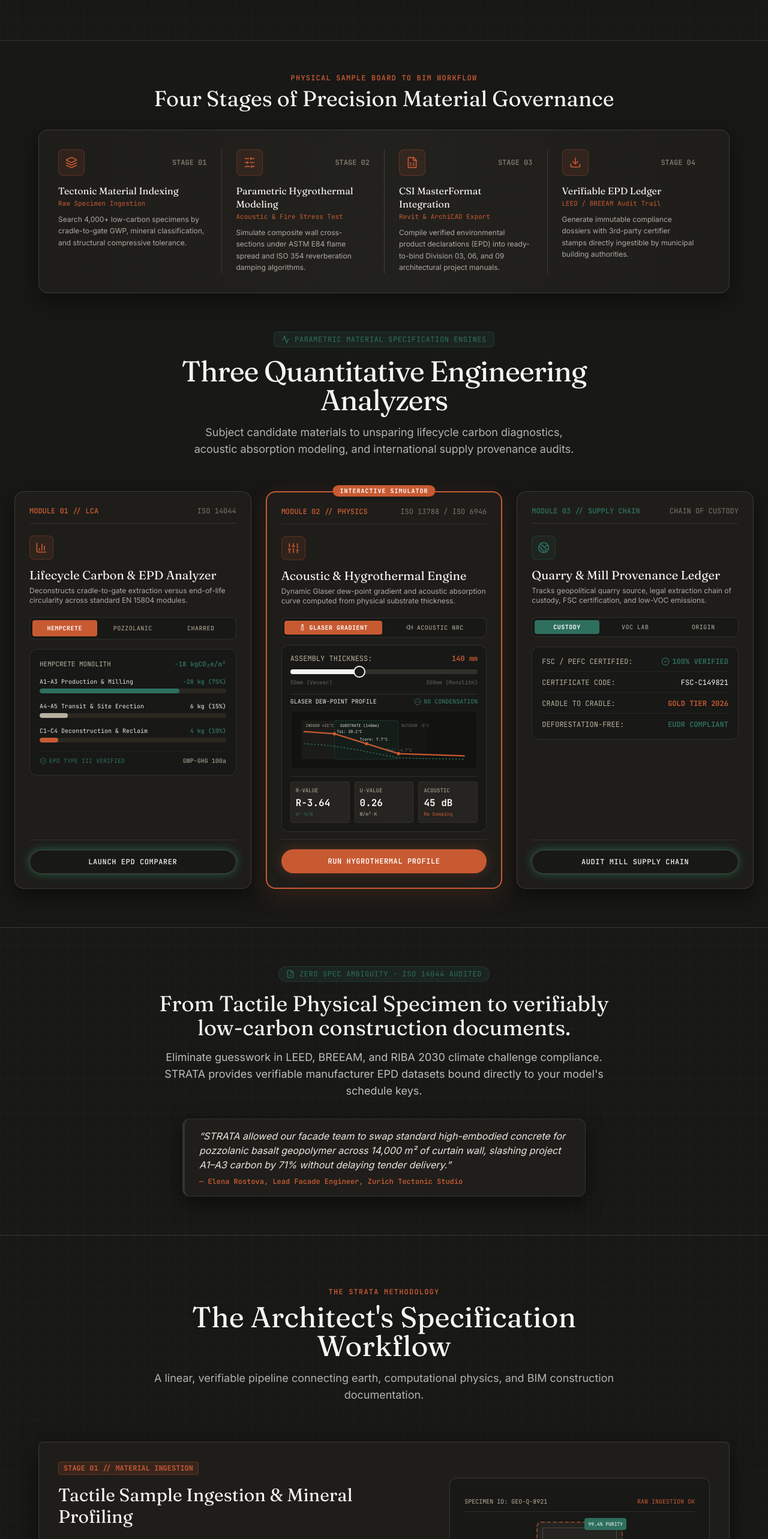
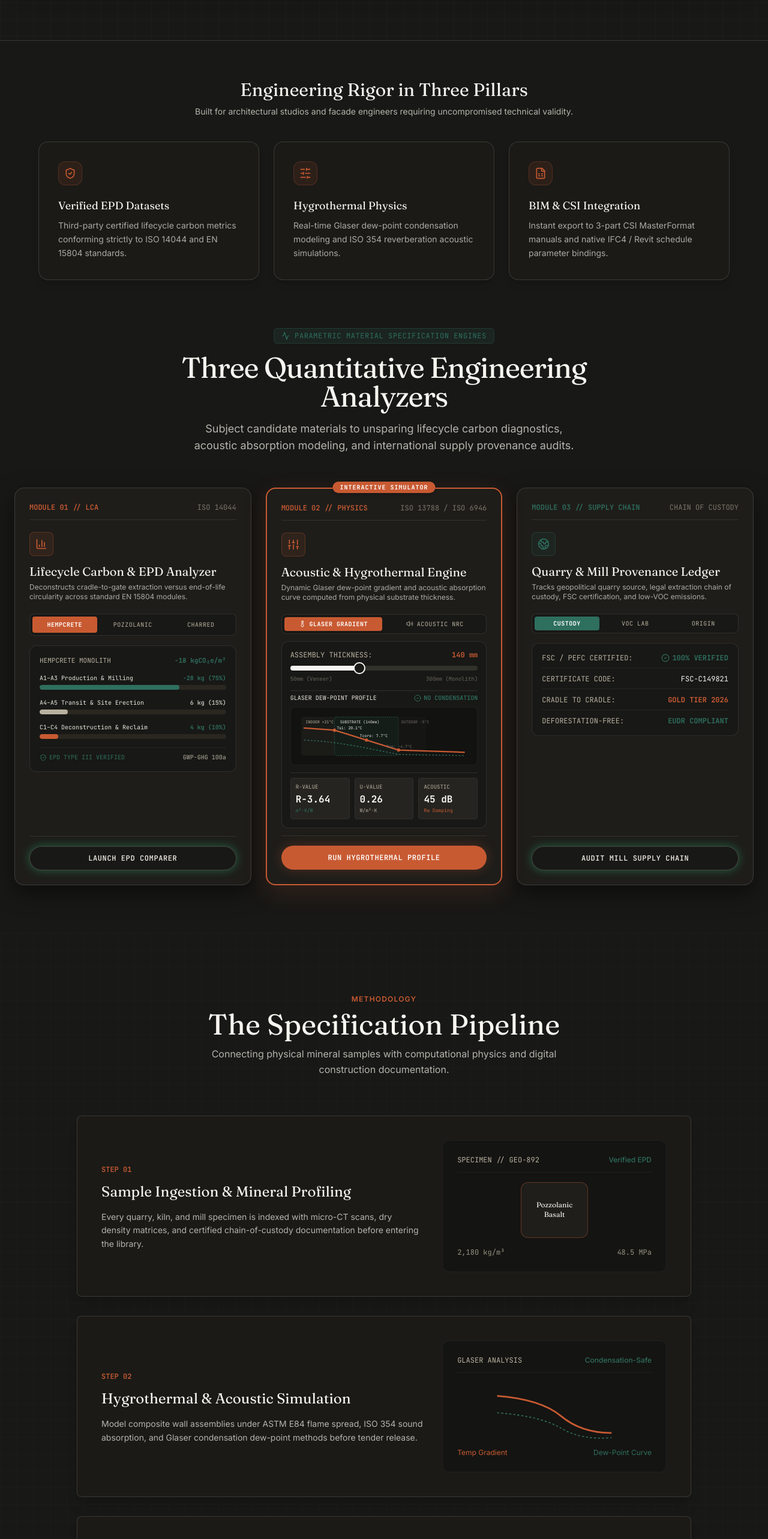
Before and after one commit to Annyxtopheles/archivest, a React (Vite) app: page / in a window 1280 px wide. Shown: the part 1620-4186 px from the top of the page at 60% size. Built offline with nearby package versions, Linux system fonts and the light colour scheme.

Commit message:
refactor: streamline workflow sections and remove redundant banner

```diff
--- a/src/components/HowItWorks.tsx
+++ b/src/components/HowItWorks.tsx
@@ -18,180 +18,126 @@ import { useCheckout } from "@/hooks/use-checkout";
 interface WorkflowStep {
   step: string;
   title: string;
-  subtitle: string;
   description: string;
-  badge: string;
   cadSvg: React.ReactNode;
-  specs: { label: string; value: string }[];
 }
 
 const WORKFLOW_STEPS: WorkflowStep[] = [
   {
     step: "01",
-    title: "Tactile Sample Ingestion & Mineral Profiling",
-    subtitle: "From Geological Field Extract to Calibrated Digital Twin",
-    badge: "STAGE 01 // MATERIAL INGESTION",
-    description: "Every stone quarry, timber basin, and agricultural kiln specimen is indexed with micro-CT porosity scans, density matrices, and legal extraction certifications before entering the central library.",
+    title: "Sample Ingestion & Mineral Profiling",
+    description: "Every quarry, kiln, and mill specimen is indexed with micro-CT scans, dry density matrices, and certified chain-of-custody documentation before entering the library.",
     cadSvg: (
-      <div className="w-full h-full flex flex-col items-center justify-center p-6 bg-[#181816] rounded-xl border border-[#EAE7DF]/15 font-mono text-xs">
-        <div className="w-full flex justify-between text-[10px] text-[#B8B19F] pb-2 border-b border-white/10 mb-4">
-          <span>SPECIMEN ID: GEO-Q-8921</span>
-          <span className="text-[#C85A32]">RAW INGESTION OK</span>
+      <div className="w-full h-full flex flex-col items-center justify-center p-6 bg-[#141412] rounded-xl border border-white/5 text-xs">
+        <div className="w-full flex justify-between text-xs text-[#B8B19F] pb-3 border-b border-white/5 mb-4">
+          <span className="font-mono">SPECIMEN // GEO-892</span>
+          <span className="text-[#2E6F5E] font-medium">Verified EPD</span>
         </div>
-        {/* Procedural CAD Grid Specimen */}
-        <div className="w-36 h-36 border-2 border-dashed border-[#C85A32]/60 rounded-lg flex items-center justify-center relative bg-[#252420]">
-          <div className="absolute inset-2 border border-[#EAE7DF]/20 flex items-center justify-center">
-            <span className="text-[#C85A32] font-mono font-bold text-center text-[10px]">
-              CALCINED CLAY<br/>SUBSTRATE<br/>48 MPa
-            </span>
-          </div>
-          <div className="absolute -top-2 -right-2 bg-[#2E6F5E] text-white text-[8px] px-1.5 py-0.5 rounded">
-            99.4% PURITY
-          </div>
+        <div className="w-28 h-28 border border-[#C85A32]/40 rounded-xl flex items-center justify-center relative bg-[#1F1E1B]">
+          <span className="text-[#F6F5F0] font-serif font-bold text-center text-xs">
+            Pozzolanic<br />Basalt
+          </span>
         </div>
-        <div className="w-full mt-4 text-[10px] text-[#EAE7DF]/70 flex justify-between">
-          <span>DENSITY: 2,180 kg/m³</span>
-          <span>POROSITY: 4.2%</span>
+        <div className="w-full mt-4 text-xs text-[#B8B19F]/80 flex justify-between font-mono">
+          <span>2,180 kg/m³</span>
+          <span>48.5 MPa</span>
         </div>
       </div>
     ),
-    specs: [
-      { label: "Extraction Basin", value: "Eifel Rhineland Basin" },
-      { label: "Mineral Composition", value: "Alkali-Activated Pozzolan" },
-      { label: "Legal Chain of Custody", value: "Verified Non-Conflict EU" }
-    ]
   },
   {
     step: "02",
-    title: "Parametric Hygrothermal & Acoustic Simulation",
-    subtitle: "Multi-Layered Wall Envelope Stress Modeling",
-    badge: "STAGE 02 // PERFORMANCE AUDIT",
-    description: "Combine discrete interior finishes, insulation batts, and rain-screen cladding into an integrated composite assembly. Verify condensation dew-points (Glaser method) and ISO 354 reverberation damping before commissioning fabrication.",
+    title: "Hygrothermal & Acoustic Simulation",
+    description: "Model composite wall assemblies under ASTM E84 flame spread, ISO 354 sound absorption, and Glaser condensation dew-point methods before tender release.",
     cadSvg: (
-      <div className="w-full h-full flex flex-col items-center justify-center p-6 bg-[#181816] rounded-xl border border-[#EAE7DF]/15 font-mono text-xs">
-        <div className="w-full flex justify-between text-[10px] text-[#B8B19F] pb-2 border-b border-white/10 mb-4">
-          <span>GLASER DEW-POINT ANALYSIS</span>
-          <span className="text-[#2E6F5E]">ZERO INTERSTITIAL CONDENSATION</span>
+      <div className="w-full h-full flex flex-col items-center justify-center p-6 bg-[#141412] rounded-xl border border-white/5 text-xs">
+        <div className="w-full flex justify-between text-xs text-[#B8B19F] pb-3 border-b border-white/5 mb-4">
+          <span className="font-mono">GLASER ANALYSIS</span>
+          <span className="text-[#2E6F5E] font-medium">Condensation-Safe</span>
         </div>
-        {/* Dynamic Thermal Curve SVG */}
-        <svg viewBox="0 0 200 100" className="w-full h-32 stroke-current">
-          <line x1="10" y1="90" x2="190" y2="90" stroke="rgba(234,231,223,0.2)" strokeWidth="1"/>
-          <line x1="10" y1="10" x2="10" y2="90" stroke="rgba(234,231,223,0.2)" strokeWidth="1"/>
-          {/* Temperature gradient drop across envelope */}
-          <path d="M 20 20 Q 80 25, 110 55 T 180 85" fill="none" stroke="#C85A32" strokeWidth="2.5"/>
-          {/* Saturation pressure boundary */}
-          <path d="M 20 35 Q 80 40, 110 70 T 180 92" fill="none" stroke="#2E6F5E" strokeWidth="1.5" strokeDasharray="3 3"/>
+        <svg viewBox="0 0 200 90" className="w-full h-28 stroke-current">
+          <path d="M 15 20 Q 80 25, 110 50 T 185 75" fill="none" stroke="#C85A32" strokeWidth="2.5" />
+          <path d="M 15 45 Q 80 50, 110 68 T 185 82" fill="none" stroke="#2E6F5E" strokeWidth="1.5" strokeDasharray="3 3" />
         </svg>
-        <div className="w-full mt-2 text-[10px] text-[#EAE7DF]/70 flex justify-between">
-          <span className="text-[#C85A32]">— Ext: -5°C</span>
-          <span className="text-[#2E6F5E]">--- Vapor Safe Limit</span>
-          <span className="text-[#EAE7DF]">+ Int: +21°C</span>
+        <div className="w-full mt-2 text-xs text-[#B8B19F]/80 flex justify-between font-sans">
+          <span className="text-[#C85A32]">Temp Gradient</span>
+          <span className="text-[#2E6F5E]">Dew-Point Curve</span>
         </div>
       </div>
     ),
-    specs: [
-      { label: "Calculated R-Value", value: "R-4.8 m²·K/W" },
-      { label: "Acoustic Attenuation", value: "Rw + Ctr = 52 dB" },
-      { label: "ASTM E84 Fire Index", value: "Flame 0 / Smoke 5 (Class A)" }
-    ]
   },
   {
     step: "03",
-    title: "Automated CSI MasterFormat & Revit BIM Export",
-    subtitle: "Parametric Schedule Bindings for Tender Packages",
-    badge: "STAGE 03 // TENDER EXPORT",
-    description: "Export clean, immutable IFC files, Autodesk Revit material parameters, and formatted Word/PDF project specification sheets formatted to CSI MasterFormat Divisions 03, 04, 06, and 09.",
+    title: "Automated CSI & BIM Schedule Export",
+    description: "Export clean IFC4 models, Autodesk Revit parameter bindings, and ready-to-bind 3-part CSI MasterFormat manuals with a single click.",
     cadSvg: (
-      <div className="w-full h-full flex flex-col justify-between p-5 bg-[#181816] rounded-xl border border-[#EAE7DF]/15 font-mono text-xs">
-        <div className="flex justify-between items-center text-[10px] text-[#B8B19F] pb-2 border-b border-white/10">
-          <span>PROJECT_SPEC_MANUAL.CSI</span>
-          <span className="bg-[#2E6F5E]/20 text-[#2E6F5E] px-1.5 py-0.5 rounded">REVIT 2026 READY</span>
+      <div className="w-full h-full flex flex-col justify-between p-6 bg-[#141412] rounded-xl border border-white/5 text-xs">
+        <div className="flex justify-between items-center text-xs text-[#B8B19F] pb-3 border-b border-white/5">
+          <span className="font-mono">03 30 00 / CSI SPEC</span>
+          <span className="text-[#2E6F5E] font-medium">Revit Ready</span>
         </div>
-        <div className="space-y-1.5 my-3 text-[11px] text-[#EAE7DF]/90 font-mono">
-          <div className="text-[#C85A32] font-bold">SECTION 03 30 53 - GEOPOLYMER LOW-CARBON CONCRETE</div>
-          <div className="pl-3 text-[10px] text-[#B8B19F]">PART 2 - PRODUCTS</div>
-          <div className="pl-6 text-[10px] text-[#EAE7DF]/70">2.1 MANUFACTURER: MatterLab STRATA Certified #892</div>
-          <div className="pl-6 text-[10px] text-[#2E6F5E]">2.2 GWP LIMIT: Max 95 kgCO2e/m3 (Verified EPD)</div>
-          <div className="pl-6 text-[10px] text-[#EAE7DF]/70">2.3 COMPLIANCE: ACI 318-19 / ASTM C1157</div>
+        <div className="space-y-2 my-3 text-xs text-[#EAE7DF]/90 font-mono">
+          <div className="text-[#C85A32] font-semibold">PART 2 — PRODUCTS</div>
+          <div className="pl-3 text-[#B8B19F]">2.1 Low-Carbon Geopolymer Concrete</div>
+          <div className="pl-3 text-[#2E6F5E]">2.2 Max GWP: 82 kgCO₂e/m²</div>
         </div>
-        <div className="pt-2 border-t border-white/10 flex items-center justify-between text-[10px] text-[#C85A32]">
-          <span>OUTPUT: IFC4 / RVT / PDF SPEC</span>
-          <span className="text-[#2E6F5E]">PASSED QA AUDIT</span>
+        <div className="pt-2 border-t border-white/5 flex items-center justify-between text-xs text-[#B8B19F]">
+          <span>IFC4 / RVT / PDF</span>
+          <span className="text-[#2E6F5E] font-medium">100% Validated</span>
         </div>
       </div>
     ),
-    specs: [
-      { label: "BIM Classification", value: "OmniClass Table 23 / IFC4" },
-      { label: "CSI Divisions", value: "Div 03 / Div 06 / Div 09" },
-      { label: "Export Formats", value: "Revit (.rvt), IFC, ArchiCAD, PDF" }
-    ]
-  }
+  },
 ];
 
 const HowItWorks = () => {
   const { startCheckout, isLoading } = useCheckout();
 
   return (
-    <section className="bg-[#181816] relative overflow-hidden py-20 text-[#F6F5F0]">
+    <section className="bg-[#181816] relative overflow-hidden py-24 text-[#F6F5F0]">
       {/* Precision CAD grid */}
-      <div className="absolute inset-0 cad-grid-dark opacity-40 pointer-events-none" />
+      <div className="absolute inset-0 cad-grid-dark opacity-30 pointer-events-none" />
 
       <div className="container mx-auto px-4 md:px-6 relative z-10">
-        <div className="text-center mb-16 max-w-3xl mx-auto">
-          <span className="text-xs font-mono uppercase tracking-widest text-[#C85A32] font-semibold">
-            THE STRATA METHODOLOGY
+        <div className="text-center mb-16 max-w-2xl mx-auto">
+          <span className="text-xs font-sans uppercase tracking-widest text-[#C85A32] font-semibold">
+            Methodology
           </span>
           <h2 className="text-3xl sm:text-4xl md:text-5xl font-serif font-bold text-[#F6F5F0] mt-2">
-            The Architect's Specification Workflow
+            The Specification Pipeline
           </h2>
-          <p className="mt-4 text-base sm:text-lg text-[#EAE7DF]/75 font-sans leading-relaxed">
-            A linear, verifiable pipeline connecting earth, computational physics, and BIM construction documentation.
+          <p className="mt-3 text-base text-[#EAE7DF]/75 font-sans leading-relaxed">
+            Connecting physical mineral samples with computational physics and digital construction documentation.
           </p>
         </div>
 
         {/* 3 Step Deep Dive Cards */}
-        <div className="max-w-6xl mx-auto space-y-10">
-          {WORKFLOW_STEPS.map((stepItem, idx) => (
+        <div className="max-w-5xl mx-auto space-y-8">
+          {WORKFLOW_STEPS.map((stepItem) => (
             <Card
               key={stepItem.step}
-              className="bg-[#1F1E1B]/95 border-[#EAE7DF]/15 hover:border-[#C85A32]/40 transition-all duration-300 shadow-[0_12px_40px_rgba(0,0,0,0.5)] overflow-hidden"
+              className="bg-[#1C1B18]/90 border-[#EAE7DF]/15 shadow-xl overflow-hidden"
             >
-              <CardContent className="p-6 sm:p-8">
+              <CardContent className="p-8 md:p-10">
                 <div className="grid grid-cols-1 lg:grid-cols-12 gap-8 items-center">
 
                   {/* Left Specs & Copy Column (7 Cols) */}
-                  <div className="lg:col-span-7 space-y-4">
-                    <div className="flex items-center gap-2">
-                      <span className="text-xs font-mono font-bold px-2 py-0.5 rounded bg-[#C85A32]/15 text-[#C85A32] border border-[#C85A32]/30">
-                        {stepItem.badge}
-                      </span>
-                    </div>
+                  <div className="lg:col-span-7 space-y-3">
+                    <span className="text-xs font-mono text-[#C85A32] font-semibold">
+                      STEP {stepItem.step}
+                    </span>
 
-                    <h3 className="text-2xl sm:text-3xl font-serif font-bold text-[#F6F5F0] leading-tight">
+                    <h3 className="text-2xl font-serif font-bold text-[#F6F5F0] leading-tight">
                       {stepItem.title}
                     </h3>
 
-                    <p className="text-sm font-mono text-[#EAE7DF]/80">
-                      {stepItem.subtitle}
-                    </p>
-
-                    <p className="text-sm font-sans text-[#B8B19F] leading-relaxed pt-1">
+                    <p className="text-sm font-sans text-[#EAE7DF]/75 leading-relaxed pt-1">
                       {stepItem.description}
                     </p>
-
-                    {/* Spec Key-Value Matrix */}
-                    <div className="grid grid-cols-1 sm:grid-cols-3 gap-3 pt-3 border-t border-[#EAE7DF]/10">
-                      {stepItem.specs.map((s, i) => (
-                        <div key={i} className="p-2.5 rounded bg-[#181816] border border-white/5 font-mono">
-                          <span className="text-[10px] text-[#B8B19F] block">{s.label}</span>
-                          <span className="text-xs font-semibold text-[#F6F5F0] block mt-0.5">{s.value}</span>
-                        </div>
-                      ))}
-                    </div>
                   </div>
 
                   {/* Right CAD / Schematic Column (5 Cols) */}
-                  <div className="lg:col-span-5 h-[280px]">
+                  <div className="lg:col-span-5 h-[220px]">
                     {stepItem.cadSvg}
                   </div>
 
@@ -201,24 +147,6 @@ const HowItWorks = () => {
           ))}
         </div>
 
-        {/* Bottom Banner Trigger */}
-        <div className="max-w-4xl mx-auto text-center mt-16 pt-10 border-t border-[#EAE7DF]/15">
-          <h3 className="text-2xl sm:text-3xl font-serif font-bold text-[#F6F5F0] mb-4">
-            Ready to audit your studio's active project schedules?
-          </h3>
-          <p className="text-sm sm:text-base text-[#EAE7DF]/75 font-sans mb-6">
-            Access 4,000+ verified low-carbon physical assemblies and export verifiable CSI spec sheets today.
-          </p>
-          <Button
-            size="lg"
-            onClick={() => startCheckout("practice-plan")}
-            disabled={isLoading("practice-plan")}
-            className="bg-[#C85A32] text-white hover:bg-[#A64522] font-mono text-xs uppercase tracking-wider font-semibold px-8 py-5 rounded shadow-[0_0_25px_rgba(200,90,50,0.4)] transition-all"
-          >
-            Requisition Studio Access (Start 14-Day Trial)
-          </Button>
-        </div>
-
       </div>
     </section>
   );
--- a/src/components/HowItWorksBanner.tsx
+++ /dev/null
@@ -1,35 +0,0 @@
-import { Layers, FileCheck, CheckCircle2, ArrowRight } from "lucide-react";
-
-const HowItWorksBanner = () => {
-  return (
-    <section className="relative overflow-hidden py-16 bg-[#181816] border-y border-[#EAE7DF]/15 text-[#F6F5F0]">
-      {/* Subtle CAD grid overlay */}
-      <div className="absolute inset-0 cad-grid-dark opacity-40 pointer-events-none" />
-
-      <div className="relative z-10 max-w-6xl mx-auto px-6 md:px-10">
-        <div className="text-center max-w-3xl mx-auto">
-          <div className="inline-flex items-center gap-2 px-3 py-1 rounded-full text-xs font-mono uppercase tracking-wider bg-[#2E6F5E]/15 text-[#2E6F5E] border border-[#2E6F5E]/30 mb-4">
-            <FileCheck className="w-3.5 h-3.5" />
-            Zero Spec Ambiguity · ISO 14044 Audited
-          </div>
-          <h2 className="text-2xl sm:text-3xl md:text-4xl font-serif font-bold leading-tight text-[#F6F5F0]">
-            From Tactile Physical Specimen to verifiably low-carbon construction documents.
-          </h2>
-          <p className="mt-4 text-base sm:text-lg leading-relaxed text-[#EAE7DF]/80 font-sans">
-            Eliminate guesswork in LEED, BREEAM, and RIBA 2030 climate challenge compliance.
-            STRATA provides verifiable manufacturer EPD datasets bound directly to your model's schedule keys.
-          </p>
-
-          <blockquote className="mt-8 mx-auto max-w-2xl rounded-xl border-l-4 border-[#C85A32] bg-[#1F1E1B] border border-[#EAE7DF]/10 px-6 py-4 text-left text-sm md:text-base leading-relaxed text-[#EAE7DF] italic shadow-[0_10px_30px_rgba(0,0,0,0.5)]">
-            &ldquo;STRATA allowed our facade team to swap standard high-embodied concrete for pozzolanic basalt geopolymer across 14,000 m² of curtain wall, slashing project A1–A3 carbon by 71% without delaying tender delivery.&rdquo;
-            <span className="block mt-2 font-mono text-xs not-italic text-[#C85A32] font-semibold">
-              — Elena Rostova, Lead Facade Engineer, Zurich Tectonic Studio
-            </span>
-          </blockquote>
-        </div>
-      </div>
-    </section>
-  );
-};
-
-export default HowItWorksBanner;
--- a/src/components/JourneyPillars.tsx
+++ b/src/components/JourneyPillars.tsx
@@ -1,76 +1,51 @@
-import { Layers, FileSpreadsheet, Download, CheckCircle2, SlidersHorizontal } from "lucide-react";
+import { ShieldCheck, SlidersHorizontal, FileSpreadsheet } from "lucide-react";
 
 const pillars = [
   {
-    icon: Layers,
-    step: "01",
-    title: "Tectonic Material Indexing",
-    titleSub: "Raw Specimen Ingestion",
-    description: "Search 4,000+ low-carbon specimens by cradle-to-gate GWP, mineral classification, and structural compressive tolerance.",
+    icon: ShieldCheck,
+    title: "Verified EPD Datasets",
+    description: "Third-party certified lifecycle carbon metrics conforming strictly to ISO 14044 and EN 15804 standards.",
   },
   {
     icon: SlidersHorizontal,
-    step: "02",
-    title: "Parametric Hygrothermal Modeling",
-    titleSub: "Acoustic & Fire Stress Test",
-    description: "Simulate composite wall cross-sections under ASTM E84 flame spread and ISO 354 reverberation damping algorithms.",
+    title: "Hygrothermal Physics",
+    description: "Real-time Glaser dew-point condensation modeling and ISO 354 reverberation acoustic simulations.",
   },
   {
     icon: FileSpreadsheet,
-    step: "03",
-    title: "CSI MasterFormat Integration",
-    titleSub: "Revit & ArchiCAD Export",
-    description: "Compile verified environmental product declarations (EPD) into ready-to-bind Division 03, 06, and 09 architectural project manuals.",
-  },
-  {
-    icon: Download,
-    step: "04",
-    title: "Verifiable EPD Ledger",
-    titleSub: "LEED / BREEAM Audit Trail",
-    description: "Generate immutable compliance dossiers with 3rd-party certifier stamps directly ingestible by municipal building authorities.",
+    title: "BIM & CSI Integration",
+    description: "Instant export to 3-part CSI MasterFormat manuals and native IFC4 / Revit schedule parameter bindings.",
   },
 ];
 
 const JourneyPillars = () => {
   return (
-    <div className="max-w-6xl mx-auto mb-16" id="workflow">
-      <div className="text-center mb-8">
-        <span className="text-xs font-mono uppercase tracking-widest text-[#C85A32] font-semibold">
-          PHYSICAL SAMPLE BOARD TO BIM WORKFLOW
-        </span>
-        <h2 className="text-2xl sm:text-3xl md:text-4xl font-serif font-bold text-[#F6F5F0] mt-1">
-          Four Stages of Precision Material Governance
+    <div className="max-w-6xl mx-auto mb-20" id="workflow">
+      <div className="text-center mb-10 max-w-2xl mx-auto">
+        <h2 className="text-2xl sm:text-3xl font-serif font-bold text-[#F6F5F0]">
+          Engineering Rigor in Three Pillars
         </h2>
+        <p className="mt-2 text-sm text-[#EAE7DF]/75 font-sans">
+          Built for architectural studios and facade engineers requiring uncompromised technical validity.
+        </p>
       </div>
 
-      <div className="rounded-2xl border border-[#EAE7DF]/15 bg-gradient-to-r from-[#1F1E1B]/90 via-[#252420]/80 to-[#1F1E1B]/90 backdrop-blur-md shadow-[0_12px_40px_rgba(0,0,0,0.5)] px-4 sm:px-6 md:px-8 py-6 md:py-8">
-        <div className="grid grid-cols-1 sm:grid-cols-2 md:grid-cols-4 gap-6 md:gap-0">
-          {pillars.map((pillar, index) => {
+      <div className="grid grid-cols-1 md:grid-cols-3 gap-6">
+        {pillars.map((pillar) => {
           const Icon = pillar.icon;
           return (
             <div
               key={pillar.title}
-                className={`flex flex-col items-start gap-3.5 ${
-                  index > 0 ? "md:pl-6 md:border-l md:border-[#EAE7DF]/15" : ""
-                } md:pr-6`}
+              className="p-8 rounded-2xl border border-[#EAE7DF]/15 bg-[#1C1B18]/90 shadow-lg flex flex-col justify-between"
             >
-                <div className="flex items-center justify-between w-full">
-                  <div className="w-11 h-11 rounded-lg bg-[#C85A32]/10 border border-[#C85A32]/30 flex items-center justify-center text-[#C85A32]">
+              <div>
+                <div className="w-10 h-10 rounded-xl bg-[#C85A32]/10 border border-[#C85A32]/25 flex items-center justify-center text-[#C85A32] mb-5">
                   <Icon className="w-5 h-5" />
                 </div>
-                  <span className="font-mono text-xs font-bold text-[#B8B19F]/60">
-                    STAGE {pillar.step}
-                  </span>
-                </div>
-
-                <div>
-                  <h3 className="text-base font-serif font-bold text-[#F6F5F0] leading-snug">
+                <h3 className="text-lg font-serif font-bold text-[#F6F5F0]">
                   {pillar.title}
                 </h3>
-                  <div className="text-[11px] font-mono text-[#C85A32] mt-0.5">
-                    {pillar.titleSub}
-                  </div>
-                  <p className="mt-2 text-xs text-[#EAE7DF]/70 font-sans leading-relaxed">
+                <p className="mt-2 text-sm text-[#EAE7DF]/70 font-sans leading-relaxed">
                   {pillar.description}
                 </p>
               </div>
@@ -79,7 +54,6 @@ const JourneyPillars = () => {
         })}
       </div>
     </div>
-    </div>
   );
 };
 
--- a/src/pages/Index.tsx
+++ b/src/pages/Index.tsx
@@ -3,7 +3,6 @@ import Hero from "../components/Hero";
 import MaterialAnalyzers, { MaterialAnalyzersIntro } from "../components/MaterialAnalyzers";
 import JourneyPillars from "../components/JourneyPillars";
 import HowItWorks from "../components/HowItWorks";
-import HowItWorksBanner from "../components/HowItWorksBanner";
 import MaterialCatalogExplorer from "../components/MaterialCatalogExplorer";
 import Pricing from "../components/Pricing";
 import Testimonials from "../components/Testimonials";
@@ -18,16 +17,15 @@ const Index = () => {
     <div className="min-h-screen bg-[#181816] text-[#F6F5F0]">
       <Header />
       <Hero />
-      <section className="relative bg-[#181816] pt-12 pb-16 overflow-hidden border-t border-[#EAE7DF]/15">
+      <section className="relative bg-[#181816] pt-16 pb-20 overflow-hidden border-t border-[#EAE7DF]/15">
         <div className="container mx-auto px-4 md:px-6 relative z-10">
           <JourneyPillars />
-          <div className="mb-10">
+          <div className="mb-12">
             <MaterialAnalyzersIntro />
           </div>
           <MaterialAnalyzers />
         </div>
       </section>
-      <HowItWorksBanner />
       <HowItWorks />
       <MaterialCatalogExplorer />
       <TectonicMatrixSection />
```
Lines whose indentation alone changed are shown as unchanged.
